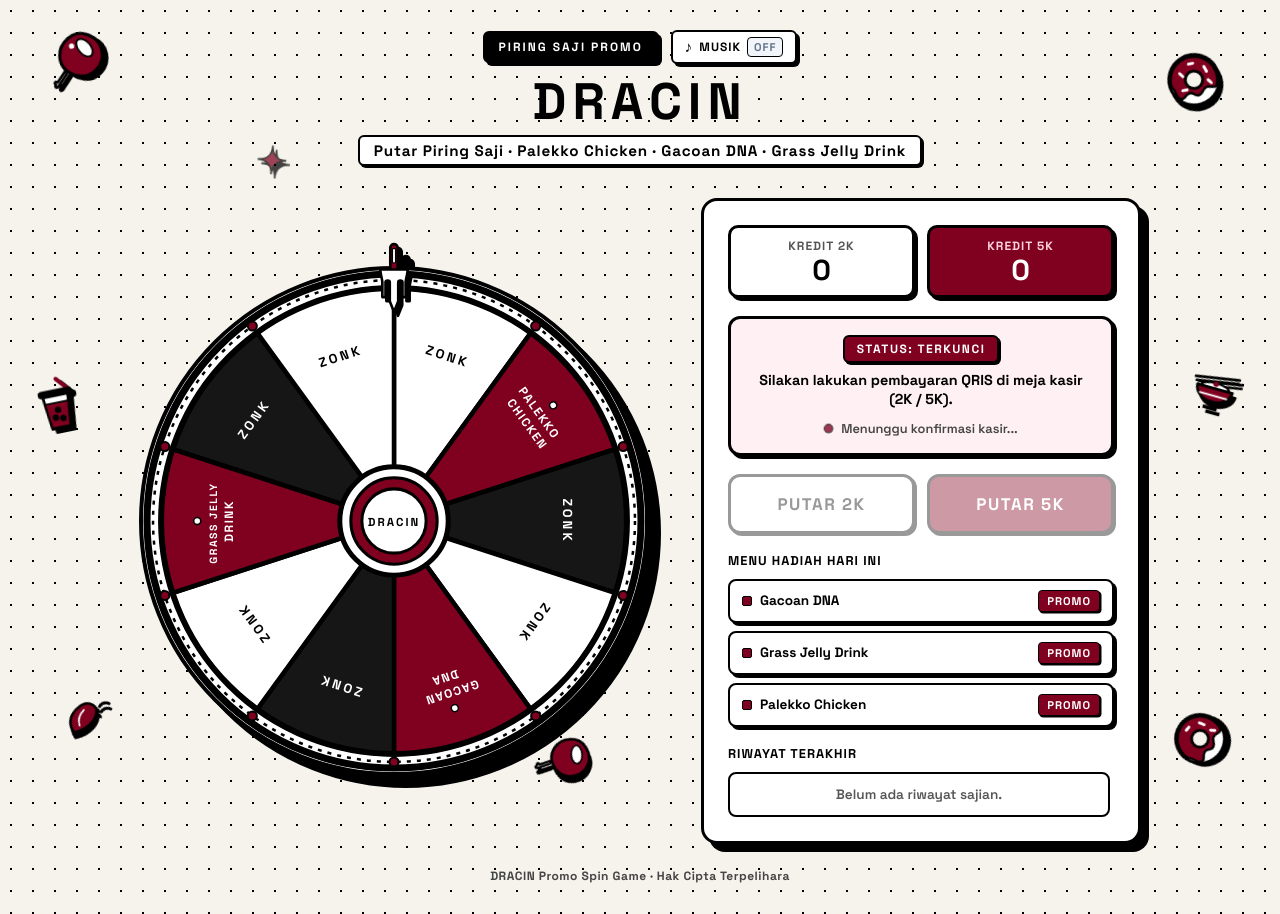
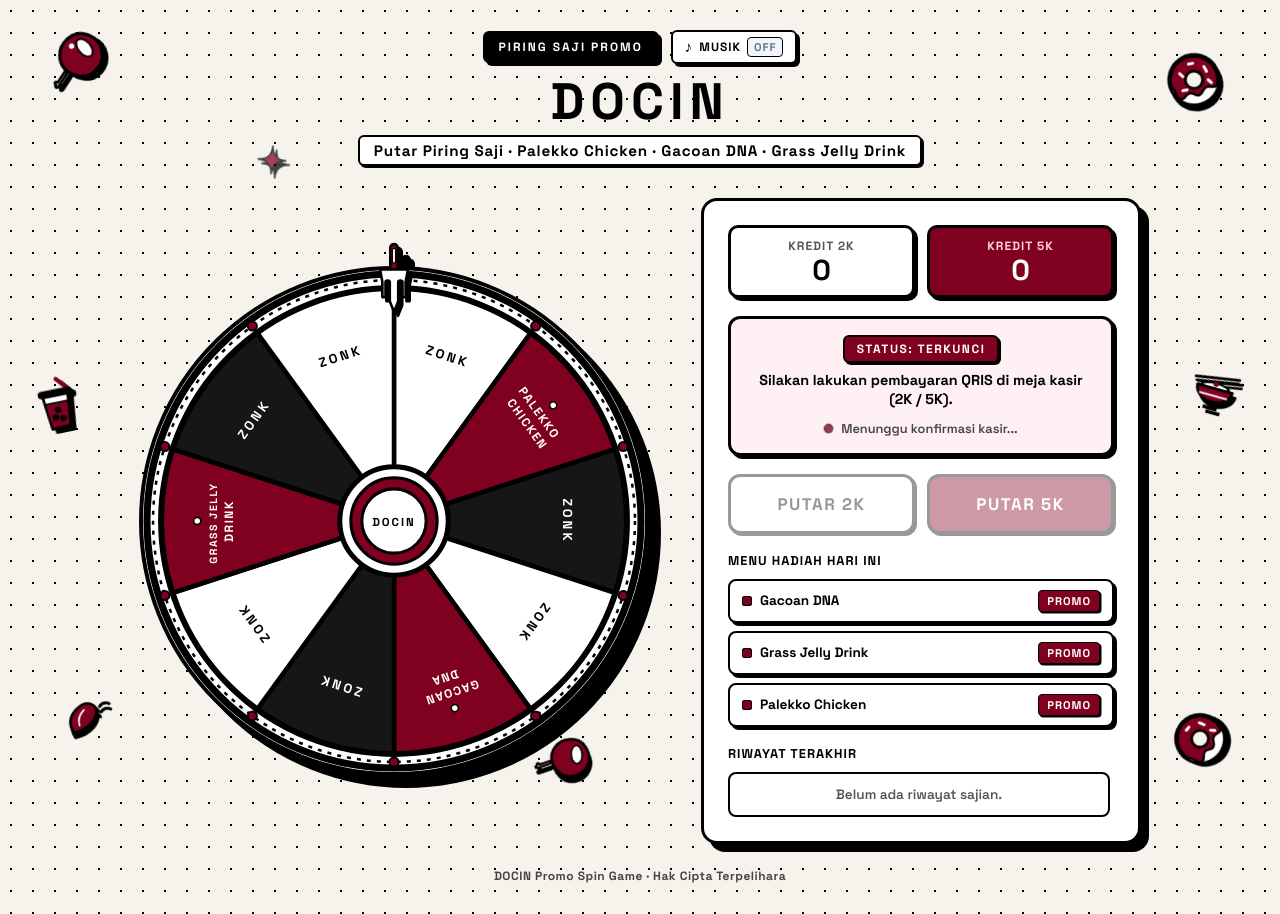
Before and after one commit to tazkiyah-m/dracin-spin, a Flask app: page / in a window 1280 px wide. Run offline with Flask 3, Linux system fonts and the light colour scheme; data comes from the database, SQL or seed files in the repository; data that the repository does not hold is empty; some libraries are stand-ins or nearby versions.

Commit message:
feat: rename DRACIN to DOCIN across all pages

```diff
--- a/static/script.js
+++ b/static/script.js
@@ -388,7 +388,7 @@
     <circle cx="${cx}" cy="${cy}" r="54" fill="#FFFFFF" stroke="#000000" stroke-width="5"/>
     <circle cx="${cx}" cy="${cy}" r="43" fill="#800020" stroke="#000000" stroke-width="3"/>
     <circle cx="${cx}" cy="${cy}" r="32" fill="#FFFFFF" stroke="#000000" stroke-width="3"/>
-    <text x="${cx}" y="${cy + 5}" text-anchor="middle" fill="#000000" font-family="'Space Grotesk', sans-serif" font-weight="900" font-size="11.5" letter-spacing="2">DRACIN</text>
+    <text x="${cx}" y="${cy + 5}" text-anchor="middle" fill="#000000" font-family="'Space Grotesk', sans-serif" font-weight="900" font-size="11.5" letter-spacing="2">DOCIN</text>
   </svg>`;
 
   wheelEl.innerHTML = svgHtml;
--- a/templates/admin/admin.html
+++ b/templates/admin/admin.html
@@ -3,7 +3,7 @@
 <head>
   <meta charset="UTF-8">
   <meta name="viewport" content="width=device-width, initial-scale=1">
-  <title>DRACIN - Panel Kasir (Neobrutalism)</title>
+  <title>DOCIN - Panel Kasir (Neobrutalism)</title>
   <link rel="stylesheet" href="https://fonts.googleapis.com/css2?family=Space+Grotesk:wght@600;700;800;900&display=swap">
   <style>
     :root {
@@ -251,7 +251,7 @@
       <div class="admin-badge">PANEL KASIR</div>
       <button class="btn-logout" onclick="logoutAdmin()" title="Kunci / Keluar Kasir">🔒 KELUAR</button>
     </div>
-    <h1 class="brand-title">DRACIN</h1>
+    <h1 class="brand-title">DOCIN</h1>
     <p class="brand-subtitle">Buka Akses Putaran Pelanggan</p>
 
     <!-- Monitor Kredit Live -->
--- a/templates/admin/login.html
+++ b/templates/admin/login.html
@@ -3,7 +3,7 @@
 <head>
   <meta charset="UTF-8">
   <meta name="viewport" content="width=device-width, initial-scale=1">
-  <title>DRACIN - Login Kasir (PIN Keamanan)</title>
+  <title>DOCIN - Login Kasir (PIN Keamanan)</title>
   <link rel="stylesheet" href="https://fonts.googleapis.com/css2?family=Space+Grotesk:wght@600;700;800;900&display=swap">
   <style>
     :root {
@@ -181,7 +181,7 @@
 <body>
   <div class="login-card">
     <div class="badge-lock">🔒 KEAMANAN KASIR</div>
-    <h1 class="brand-title">DRACIN</h1>
+    <h1 class="brand-title">DOCIN</h1>
     <p class="brand-subtitle">Masukkan 6 Digit PIN Kasir</p>
 
     <!-- Visual PIN Dots -->
--- a/templates/user/index.html
+++ b/templates/user/index.html
@@ -4,7 +4,7 @@
   <meta charset="UTF-8">
   <meta name="viewport" content="width=device-width, initial-scale=1">
   <meta name="client-token" content="{{ client_token }}">
-  <title>DRACIN - Piring Saji Spin & Menang</title>
+  <title>DOCIN - Piring Saji Spin & Menang</title>
   <link rel="stylesheet" href="https://fonts.googleapis.com/css2?family=Space+Grotesk:wght@500;600;700;800;900&family=Outfit:wght@400;600;700;800&display=swap">
   <link rel="stylesheet" href="{{ url_for('static', filename='style.css') }}?v=11">
 </head>
@@ -115,7 +115,7 @@
           <span class="music-state" id="bgm-state">OFF</span>
         </button>
       </div>
-      <h1 class="brand-title">DRACIN</h1>
+      <h1 class="brand-title">DOCIN</h1>
       <p class="brand-subtitle">Putar Piring Saji · Palekko Chicken · Gacoan DNA · Grass Jelly Drink</p>
     </header>
 
@@ -204,7 +204,7 @@
     </main>
 
     <footer>
-      <p>DRACIN Promo Spin Game · Hak Cipta Terpelihara</p>
+      <p>DOCIN Promo Spin Game · Hak Cipta Terpelihara</p>
     </footer>
   </div>
 
```
Also changed, not shown: README.md.
